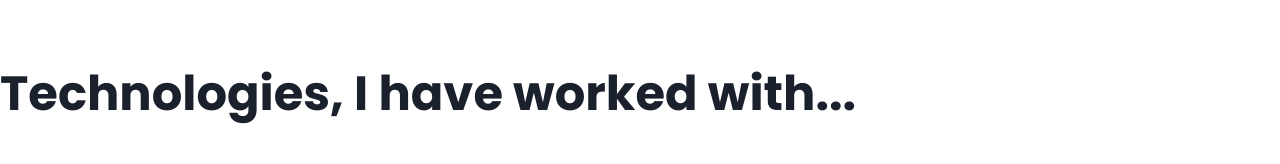
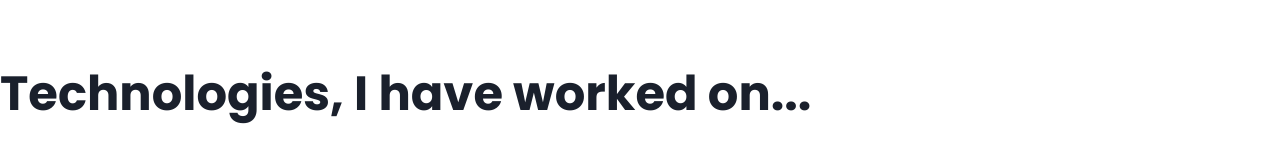
Before and after one commit to mxvsh/portfolio, a Next.js app: page / in a window 1280 px wide. Shown: the part 966-1130 px from the top of the page. Built offline with nearby package versions, Linux system fonts and the light colour scheme.

Commit message:
chore: with -> on

```diff
--- a/src/ui/main/tech.tsx
+++ b/src/ui/main/tech.tsx
@@ -85,7 +85,7 @@ const Tech = () => {
 		<Box>
 			<Box maxW='7xl' m='auto' rounded='50px'>
 				<Heading mt={2} size='2xl'>
-					Technologies, I have worked with...
+					Technologies, I have worked on...
 				</Heading>
 
 				<SimpleGrid mt={12} columns={{ base: 2, lg: 10 }} spacing={4}>
```
